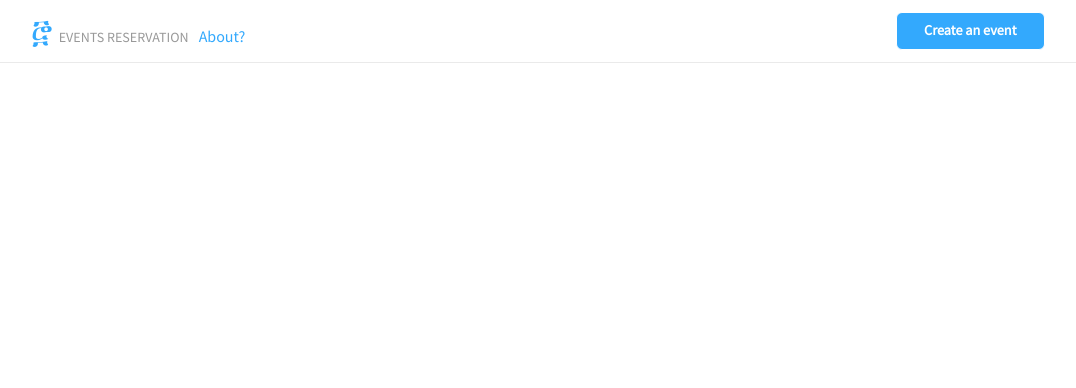
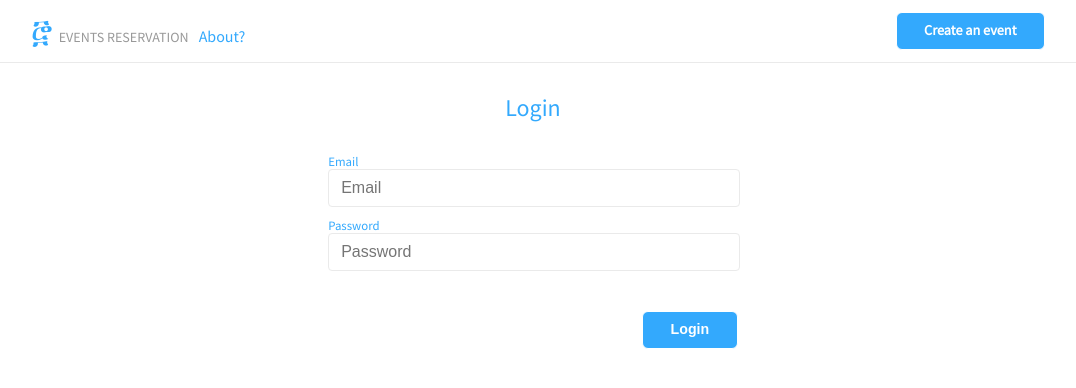
Before and after one commit to danhe/event_site, a Vue app in the folder solution/events-reservation-frontend/: page /login in a window 1280 px wide. Shown: the top 388 px of the page, without its empty margins (107-1183 px from the left). Built offline with nearby package versions, Linux system fonts and the light colour scheme; the HTML template or start-up script is replaced by a standard one.

Commit message:
[Frontend]Login page

```diff
--- a/solution/events-reservation-frontend/src/mixins/EventMixin.vue
+++ b/solution/events-reservation-frontend/src/mixins/EventMixin.vue
@@ -1,6 +1,7 @@
 <script>
-  import axios from 'axios'
   import _get from 'lodash/get'
+
+  import axios from '@/utils/axios.js'
 
   export default {
     data() {
@@ -20,14 +21,7 @@
     },
     created() {
       // Create private instance of axios with specific configurations
-      this.$_eventMixin_instance = axios.create({
-        baseURL: process.env.VUE_APP_API_ENDPOINT,
-        timeout: 10000,
-        headers: {
-          'Accept': 'application/json',
-          'Content-Type': 'application/json',
-        },
-      })
+      this.$_eventMixin_instance = axios.create()
     },
     methods: {
       /**
@@ -100,7 +94,6 @@
        * Update the errors liste
        */
       $_eventMixin_error(error) {
-        const { addErrors } = this
         this.isLoading = false
 
         this.errors = _get(error, 'response.data.errors')
--- /dev/null
+++ b/solution/events-reservation-frontend/src/mixins/LoginMixin.vue
@@ -0,0 +1,48 @@
+<script>
+  import _get from 'lodash/get'
+
+  import axios from '@/utils/axios.js'
+
+  export default {
+    data() {
+      return {
+        errors: [],
+        /**
+         * Priavte variable:
+         *  axios instance
+         */
+        $_eventMixin_instance: null,
+      }
+    },
+    created() {
+      // Create private instance of axios with specific configurations
+      this.$_eventMixin_instance = axios.create()
+    },
+    methods: {
+      /**
+       * Sending request to server to get the events
+       *  - if success, return the events list
+       *  - if error, toggle error indicator to true
+       */
+      authenticate(loginParams) {
+        const {
+          $_eventMixin_instance,
+          $_eventMixin_error,
+        } = this
+
+        return $_eventMixin_instance.post('/sessions', loginParams)
+        .then((response) =>{
+          return response
+        })
+        .catch($_eventMixin_error)
+      },
+      /**
+       * Private method
+       * Update the errors liste
+       */
+      $_eventMixin_error(error) {
+        this.errors = _get(error, 'response.data.errors')
+      },
+    },
+  }
+</script>
--- a/solution/events-reservation-frontend/src/router.js
+++ b/solution/events-reservation-frontend/src/router.js
@@ -36,5 +36,13 @@ export default new Router({
       // which is lazy-loaded when the route is visited.
       component: () => import(/* webpackChunkName: "about" */ './views/EventDetail.vue'),
     },
+    {
+      path: '/login',
+      name: 'Login',
+      // route level code-splitting
+      // this generates a separate chunk (about.[hash].js) for this route
+      // which is lazy-loaded when the route is visited.
+      component: () => import(/* webpackChunkName: "about" */ './views/Login.vue'),
+    },
   ],
 })
--- /dev/null
+++ b/solution/events-reservation-frontend/src/utils/axios.js
@@ -0,0 +1,16 @@
+import axios from 'axios'
+
+function create() {
+  return axios.create({
+    baseURL: process.env.VUE_APP_API_ENDPOINT,
+    timeout: 10000,
+    headers: {
+      'Accept': 'application/json',
+      'Content-Type': 'application/json',
+    },
+  })
+}
+
+export default {
+  create,
+}
--- /dev/null
+++ b/solution/events-reservation-frontend/src/views/Login.vue
@@ -0,0 +1,91 @@
+<template>
+  <div class="login">
+    <h2 class="login-title important-text">
+      Login
+    </h2>
+
+    <form @submit="onSubmit">
+      <div class="form-group">
+        <BaseInput
+          v-model="login.email"
+          label="Email"
+          type="email"
+          placeholder="Email"
+        />
+      </div>
+
+      <div class="form-group">
+        <BaseInput
+          v-model="login.password"
+          label="Password"
+          placeholder="Password"
+          type='password'
+        />
+      </div>
+
+      <BaseButton
+        class="login-button"
+        type="submit"
+      >
+        Login
+      </BaseButton>
+    </form>
+  </div>
+</template>
+
+<script>
+import BaseButton from '@/components/core/BaseButton.vue'
+import BaseInput from '@/components/core/BaseInput.vue'
+import LoginMixin from '@/mixins/LoginMixin.vue'
+
+export default {
+  name: "Login",
+  components: {
+    BaseButton,
+    BaseInput,
+  },
+  data() {
+    return {
+      /**
+       * login obejct
+       */
+      login: {},
+    }
+  },
+  mixins: [
+    LoginMixin,
+  ],
+  methods: {
+    async onSubmit($event) {
+      const { authenticate, login } = this
+
+      $event.preventDefault()
+
+      const response = await authenticate(login)
+      if (response) {
+        this.$router.push('/events')
+      }
+    },
+  },
+}
+</script>
+
+<style lang="stylus" scoped>
+  .login {
+    margin: 20px 30%
+
+    .login-title {
+      text-align: center
+      margin-bottom: 30px
+    }
+
+    .form-group {
+      margin-bottom: 10px
+    }
+
+    .login-button {
+      float: right
+      margin-top: 30px
+    }
+  }
+</style>
```
